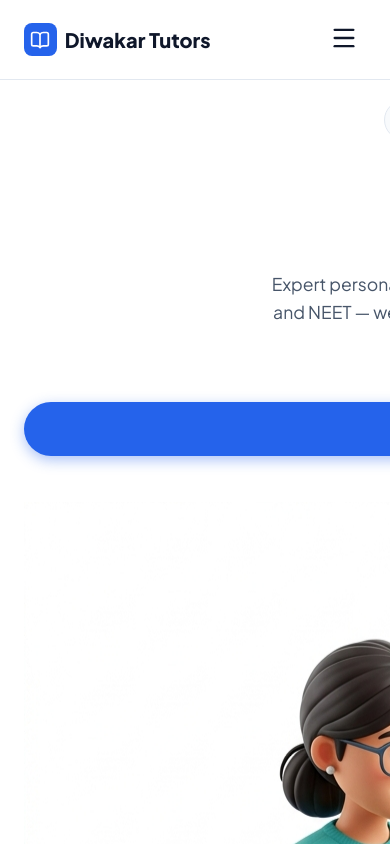
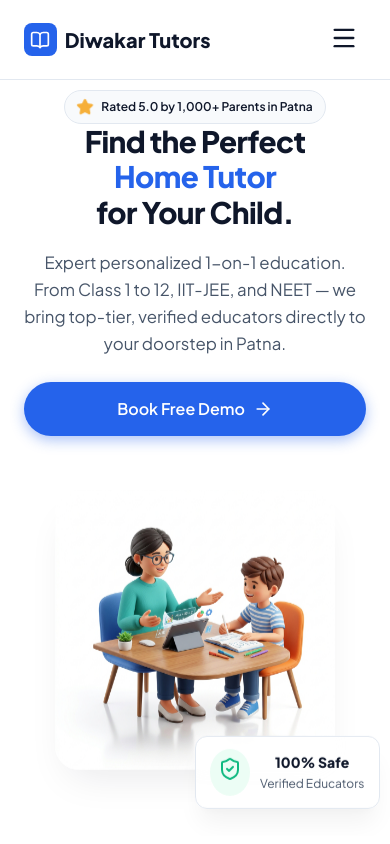
Before and after one commit to aashifazaaz707-glitch/diwakarsir, a React (Vite) app: page / in a window 390 px wide. Shown: the top 844 px of the page. Built offline with nearby package versions, Linux system fonts and the light colour scheme.

Commit message:
fix(hero): optimize hero section layouts, image sizing, and typography clamps for responsiveness across all devices

```diff
--- a/src/index.css
+++ b/src/index.css
@@ -30,9 +30,9 @@ body {
   -webkit-font-smoothing: antialiased;
 }
 
-h1, h2, h3, h4 { color: var(--secondary); font-weight: 700; line-height: 1.2; letter-spacing: -0.02em; }
-h1 { font-size: clamp(2.5rem, 6vw, 4rem); }
-h2 { font-size: clamp(2rem, 4vw, 2.5rem); }
+h1, h2, h3, h4 { color: var(--secondary); font-weight: 800; line-height: 1.15; letter-spacing: -0.02em; }
+h1 { font-size: clamp(2.25rem, 5vw, 3.75rem); }
+h2 { font-size: clamp(1.8rem, 4vw, 2.5rem); }
 h3 { font-size: 1.25rem; }
 
 a { text-decoration: none; color: inherit; transition: all 0.2s; }
@@ -123,13 +123,72 @@ a { text-decoration: none; color: inherit; transition: all 0.2s; }
 }
 
 /* Layout Classes */
-.hero-section { min-height: 90vh; display: flex; align-items: center; padding-top: 120px; position: relative; overflow: hidden; }
-.hero-grid { display: grid; grid-template-columns: 1.1fr 0.9fr; gap: 3rem; align-items: center; }
-.hero-content { position: relative; z-index: 10; padding-right: 2rem; }
-.hero-image-wrapper { position: relative; }
-.hero-subtitle { max-width: 550px; margin-bottom: 3rem; font-size: 1.25rem; color: var(--text); }
-.hero-buttons { display: flex; align-items: center; gap: 1rem; flex-wrap: wrap; }
-.trust-card { position: absolute; bottom: 10%; left: -10%; padding: 1.5rem; display: flex; align-items: center; gap: 1rem; animation-delay: 1s; background: white; border-radius: var(--radius-lg); box-shadow: var(--shadow-xl); border: 1px solid var(--border); }
+.hero-section {
+  min-height: 85vh;
+  display: flex;
+  align-items: center;
+  padding: 120px 0 80px 0;
+  position: relative;
+  overflow: hidden;
+}
+.hero-grid {
+  display: grid;
+  grid-template-columns: 1.1fr 0.9fr;
+  gap: 4rem;
+  align-items: center;
+  width: 100%;
+}
+.hero-content {
+  position: relative;
+  z-index: 10;
+  padding-right: 1.5rem;
+}
+.hero-subtitle {
+  max-width: 540px;
+  margin-top: 1.25rem;
+  margin-bottom: 2.5rem;
+  font-size: clamp(1.05rem, 1.5vw, 1.25rem);
+  color: var(--text);
+  line-height: 1.6;
+}
+.hero-buttons {
+  display: flex;
+  align-items: center;
+  gap: 1rem;
+  flex-wrap: wrap;
+}
+.hero-image-wrapper {
+  position: relative;
+  width: 100%;
+  display: flex;
+  justify-content: center;
+  align-items: center;
+}
+.hero-image {
+  width: 100%;
+  max-width: 480px;
+  height: auto;
+  display: block;
+  border-radius: var(--radius-lg);
+  object-fit: cover;
+  box-shadow: 0 20px 40px -15px rgba(15, 23, 42, 0.1);
+}
+.trust-card {
+  position: absolute;
+  bottom: 8%;
+  left: -5%;
+  padding: 1rem 1.25rem;
+  display: flex;
+  align-items: center;
+  gap: 0.75rem;
+  animation-delay: 1s;
+  background: rgba(255, 255, 255, 0.95);
+  backdrop-filter: blur(8px);
+  border-radius: var(--radius-md);
+  box-shadow: var(--shadow-xl);
+  border: 1px solid var(--border);
+  z-index: 10;
+}
 .trust-icon { background: #ecfdf5; padding: 0.75rem; border-radius: 50%; }
 .trust-title { font-weight: 800; color: var(--secondary); }
 .trust-subtitle { font-size: 0.875rem; color: var(--text); }
@@ -153,41 +212,180 @@ a { text-decoration: none; color: inherit; transition: all 0.2s; }
 .blob-1 { top: -10%; right: -5%; width: 500px; height: 500px; background: rgba(37, 99, 235, 0.08); animation-delay: 0s; }
 .blob-2 { top: 20%; left: -10%; width: 400px; height: 400px; background: rgba(245, 158, 11, 0.05); animation-delay: 2s; }
 
-/* Mobile Optimization */
-@media (max-width: 992px) {
-  .hero-grid { grid-template-columns: 1fr; text-align: center; gap: 3rem; }
-  .hero-content { padding-right: 0; display: flex; flex-direction: column; align-items: center; }
-  .hero-buttons { justify-content: center; width: 100%; }
-  .trust-card { bottom: -5%; left: 50%; transform: translateX(-50%); width: max-content; }
-  .blob-1, .blob-2 { display: none; }
+/* Responsive Design & Media Queries */
+
+/* Large Laptops / Tablets Landscape */
+@media (max-width: 1200px) {
+  .hero-grid {
+    gap: 3rem;
+  }
+  .hero-content {
+    padding-right: 0;
+  }
+  .hero-subtitle {
+    margin-bottom: 2rem;
+  }
+  .trust-card {
+    left: 0;
+    bottom: 5%;
+  }
 }
 
+/* Tablets & Medium Screens (Portrait & Small Landscape) */
+@media (max-width: 992px) {
+  .hero-section {
+    padding: 120px 0 60px 0;
+    min-height: auto;
+  }
+  .hero-grid {
+    grid-template-columns: 1fr;
+    text-align: center;
+    gap: 3.5rem;
+  }
+  .hero-content {
+    display: flex;
+    flex-direction: column;
+    align-items: center;
+    max-width: 650px;
+    margin: 0 auto;
+  }
+  .hero-subtitle {
+    margin-bottom: 2rem;
+    text-align: center;
+  }
+  .hero-buttons {
+    justify-content: center;
+    width: 100%;
+  }
+  .hero-image-wrapper {
+    max-width: 440px;
+    margin: 0 auto;
+    padding-bottom: 2rem; /* Creates space so the absolute positioned trust card doesn't overlap section boundary */
+  }
+  .trust-card {
+    bottom: 0;
+    left: 50%;
+    transform: translateX(-50%);
+    width: max-content;
+  }
+  .blob-1, .blob-2 {
+    display: none;
+  }
+}
+
+/* Mobile Screens */
 @media (max-width: 768px) {
-  .grid-cols-2, .grid-cols-3 { grid-template-columns: 1fr; gap: 2rem; }
+  .grid-cols-2, .grid-cols-3 {
+    grid-template-columns: 1fr;
+    gap: 2rem;
+  }
 
   /* Navbar Overrides */
-  .hide-on-mobile { display: none !important; }
-  .mobile-menu-btn { display: block; }
+  .hide-on-mobile {
+    display: none !important;
+  }
+  .mobile-menu-btn {
+    display: block;
+  }
   .mobile-menu {
-    display: flex; flex-direction: column; gap: 1.5rem; padding: 2rem;
-    background: white; position: absolute; top: 100%; left: 0; right: 0;
-    border-bottom: 1px solid var(--border); box-shadow: var(--shadow-md);
+    display: flex;
+    flex-direction: column;
+    gap: 1.5rem;
+    padding: 2rem;
+    background: white;
+    position: absolute;
+    top: 100%;
+    left: 0;
+    right: 0;
+    border-bottom: 1px solid var(--border);
+    box-shadow: var(--shadow-md);
   }
-  .mobile-menu a { font-weight: 600; color: var(--secondary); font-size: 1.125rem; }
+  .mobile-menu a {
+    font-weight: 600;
+    color: var(--secondary);
+    font-size: 1.125rem;
+  }
 
   /* Typography & Spacing Overrides */
-  h1 { font-size: 2.25rem !important; }
-  h2 { font-size: 1.75rem !important; }
-  .section { padding: 4rem 0; }
+  h1 {
+    font-size: clamp(2rem, 6vw, 2.5rem) !important;
+    line-height: 1.2;
+  }
+  h2 {
+    font-size: clamp(1.6rem, 5vw, 2rem) !important;
+  }
+  .section {
+    padding: 3.5rem 0;
+  }
 
-  .hero-section { padding-top: 100px; min-height: auto; padding-bottom: 3rem; }
-  .hero-subtitle { font-size: 1.1rem; }
-  .hero-buttons { flex-direction: column; width: 100%; }
-  .hero-buttons .btn { width: 100%; justify-content: center; }
+  .hero-section {
+    padding-top: 100px;
+    padding-bottom: 2.5rem;
+  }
+  .hero-subtitle {
+    font-size: 1.05rem;
+    margin-bottom: 1.5rem;
+  }
+  .hero-buttons {
+    flex-direction: column;
+    width: 100%;
+  }
+  .hero-buttons .btn {
+    width: 100%;
+    justify-content: center;
+  }
 
-  .cta-card { padding: 3rem 1.5rem; }
-  .stats-grid { padding: 3rem 0; gap: 2.5rem; }
-  .stat-number { font-size: 2.5rem; }
+  .hero-image-wrapper {
+    max-width: 360px;
+  }
+  .trust-card {
+    padding: 0.85rem 1.1rem;
+    gap: 0.6rem;
+  }
+  .trust-icon {
+    padding: 0.5rem;
+  }
+  .trust-title {
+    font-size: 0.875rem;
+  }
+  .trust-subtitle {
+    font-size: 0.75rem;
+  }
 
-  .card { padding: 1.5rem; }
+  .cta-card {
+    padding: 3.5rem 1.5rem;
+  }
+  .stats-grid {
+    padding: 2.5rem 0;
+    gap: 2rem;
+  }
+  .stat-number {
+    font-size: 2.25rem;
+  }
+
+  .card {
+    padding: 1.75rem;
+  }
 }
+
+/* Small Mobile Screens */
+@media (max-width: 480px) {
+  h1 {
+    font-size: 1.85rem !important;
+  }
+  .hero-section {
+    padding-top: 90px;
+    padding-bottom: 2rem;
+  }
+  .hero-image-wrapper {
+    max-width: 280px;
+  }
+  .badge {
+    padding: 0.4rem 0.8rem;
+    font-size: 0.75rem;
+  }
+  .trust-card {
+    padding: 0.75rem 0.9rem;
+    bottom: -5px;
+  }
+}
```
